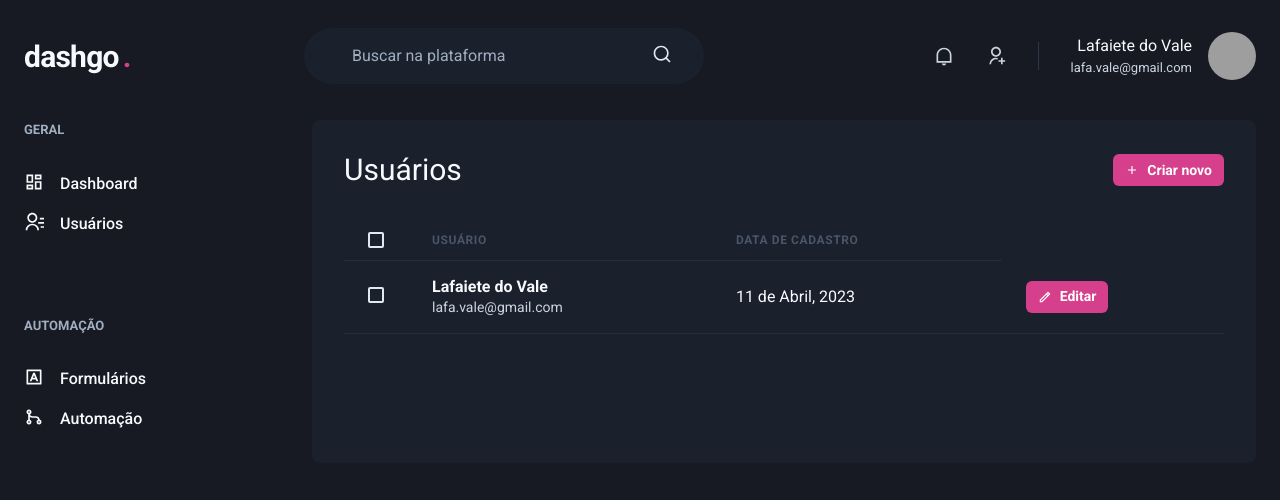
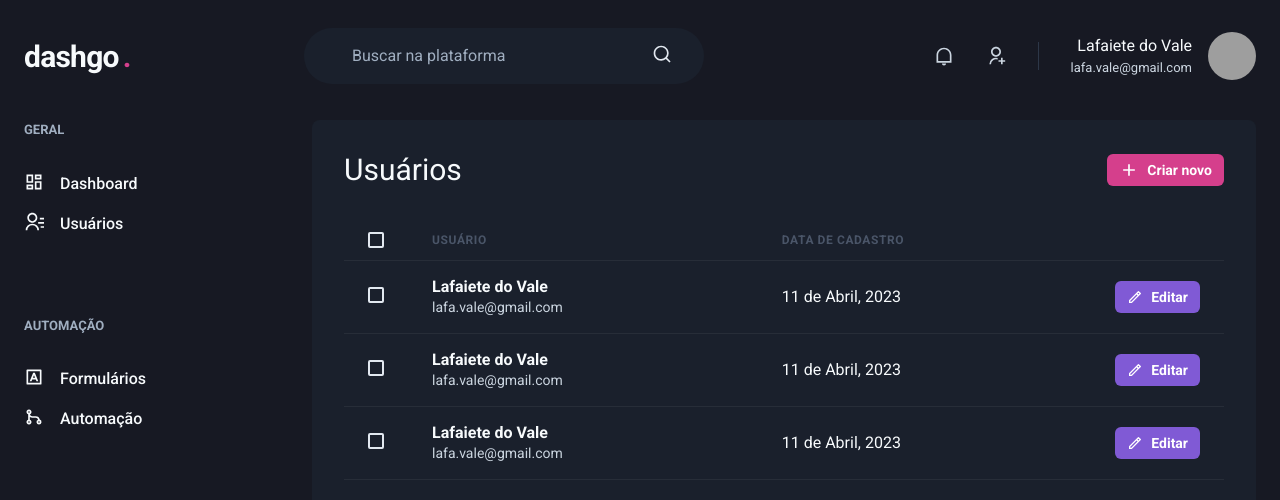
Before and after one commit to lafadovale/dashgo, a Next.js app: page /users in a window 1280 px wide. Shown: the top 500 px of the page. Built offline with nearby package versions, Linux system fonts and the light colour scheme; grey boxes are pictures that could not be loaded.

Commit message:
User list corrected

```diff
--- a/src/pages/users/index.tsx
+++ b/src/pages/users/index.tsx
@@ -36,7 +36,7 @@ export default function UserList() {
               size="sm"
               fontSize="sm"
               colorScheme="pink"
-              leftIcon={<Icon as={RiAddLine} />}
+              leftIcon={<Icon as={RiAddLine} fontSize="20" />}
             >
               Criar novo
             </Button>
@@ -50,6 +50,7 @@ export default function UserList() {
                 </Th>
                 <Th>Usuário</Th>
                 <Th>Data de cadastro</Th>
+                <Th width="8"></Th>
               </Tr>
             </Thead>
             <Tbody>
@@ -71,8 +72,58 @@ export default function UserList() {
                     as="a"
                     size="sm"
                     fontSize="sm"
-                    colorScheme="pink"
-                    leftIcon={<Icon as={RiPencilLine} />}
+                    colorScheme="purple"
+                    leftIcon={<Icon as={RiPencilLine} fontSize="16" />}
+                  >
+                    Editar
+                  </Button>
+                </Td>
+              </Tr>
+              <Tr>
+                <Td px="6">
+                  <Checkbox colorScheme="pink" />
+                </Td>
+                <Td>
+                  <Box>
+                    <Text fontWeight="bold">Lafaiete do Vale</Text>
+                    <Text fontSize="sm" color="gray.300">
+                      lafa.vale@gmail.com
+                    </Text>
+                  </Box>
+                </Td>
+                <Td>11 de Abril, 2023</Td>
+                <Td>
+                  <Button
+                    as="a"
+                    size="sm"
+                    fontSize="sm"
+                    colorScheme="purple"
+                    leftIcon={<Icon as={RiPencilLine} fontSize="16" />}
+                  >
+                    Editar
+                  </Button>
+                </Td>
+              </Tr>
+              <Tr>
+                <Td px="6">
+                  <Checkbox colorScheme="pink" />
+                </Td>
+                <Td>
+                  <Box>
+                    <Text fontWeight="bold">Lafaiete do Vale</Text>
+                    <Text fontSize="sm" color="gray.300">
+                      lafa.vale@gmail.com
+                    </Text>
+                  </Box>
+                </Td>
+                <Td>11 de Abril, 2023</Td>
+                <Td>
+                  <Button
+                    as="a"
+                    size="sm"
+                    fontSize="sm"
+                    colorScheme="purple"
+                    leftIcon={<Icon as={RiPencilLine} fontSize="16" />}
                   >
                     Editar
                   </Button>
```
